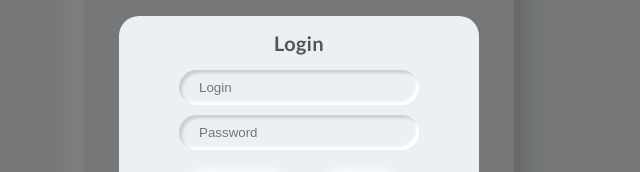
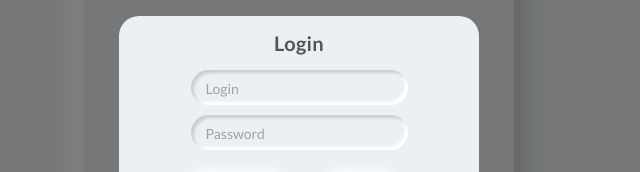
Before and after one commit to AnnLuschik/lesson-19-js, a plain HTML site: page index.html in a window 1280 px wide. Both pictures are taken after a click on the button "Login". Shown: the part 307-479 px from the top of the page, 341-981 px from the left. Drawn offline with Linux system fonts and the light colour scheme.

Commit message:
feat: placeholders replaced by labels

```diff
--- a/index.html
+++ b/index.html
@@ -29,10 +29,22 @@
 					<div class="modal-content">
 						<p>Fill this form to create an account</p>
 						<form name="registerForm">
-							<input type="text" name="login" placeholder="Login">
-							<input type="password" name="password" placeholder="Password">
-							<input type="text" name="username" placeholder="Name">
-							<input type="number" min="1" name="age" placeholder="Age">
+							<div>
+								<input type="text" id="register-email" name="login">
+								<label for="register-email">Login</label>
+							</div>
+							<div>
+								<input type="password" id="register-password" name="password">
+								<label for="register-password">Password</label>
+							</div>
+							<div>
+								<input type="text" id="register-username" name="username">
+								<label for="register-username">Name</label>
+							</div>
+							<div>
+								<input type="number" min="1" id="register-age" name="age">
+								<label for="register-age">Age</label>
+							</div>
 						</form>
 						<div>
 							<button class="confirm-registration" type="submit">Confirm</button>
@@ -44,8 +56,14 @@
 					<div class="modal-content">
 						<p>Login</p>
 						<form name="loginForm">
-							<input type="text" name="login" placeholder="Login">
-							<input type="password" name="password" placeholder="Password">
+							<div>
+								<input type="text" id="login-login" name="login">
+								<label for="login-login">Login</label>
+							</div>
+							<div>
+								<input type="password" id="login-password" name="password">
+								<label for="login-password">Password</label>
+							</div>
 						</form>
 						<div>
 							<button class="confirm-login" type="submit">Confirm</button>
--- a/style.css
+++ b/style.css
@@ -64,19 +64,23 @@ form {
 	padding: 15px 5px;
 }
 
-label {
-	display: flex;
-	align-items: baseline;
+form div {
+	position: relative;
 }
 
-label p {
+label {
+	position: absolute;
+	top: 10px;
+	left: 15px;
 	font-weight: 400;
-	font-size: 16px;
+	font-size: 14px;
+	color: #555555;
+	opacity: 0.5;
 }
 
 input {
 	margin-bottom: 10px;
-	width: 75%;
+	width: 100%;
 	padding: 10px 20px;
 	color: #555555;
 	background: none;
@@ -84,6 +88,10 @@ input {
 	border-radius: 20px;
 	outline: none;
 	box-shadow: inset 3px 3px 3px #cbced1, inset -3px -3px 3px #ffffff;
+}
+
+input:focus + label {
+	opacity: 0;
 }
 
 .login-button,
```
